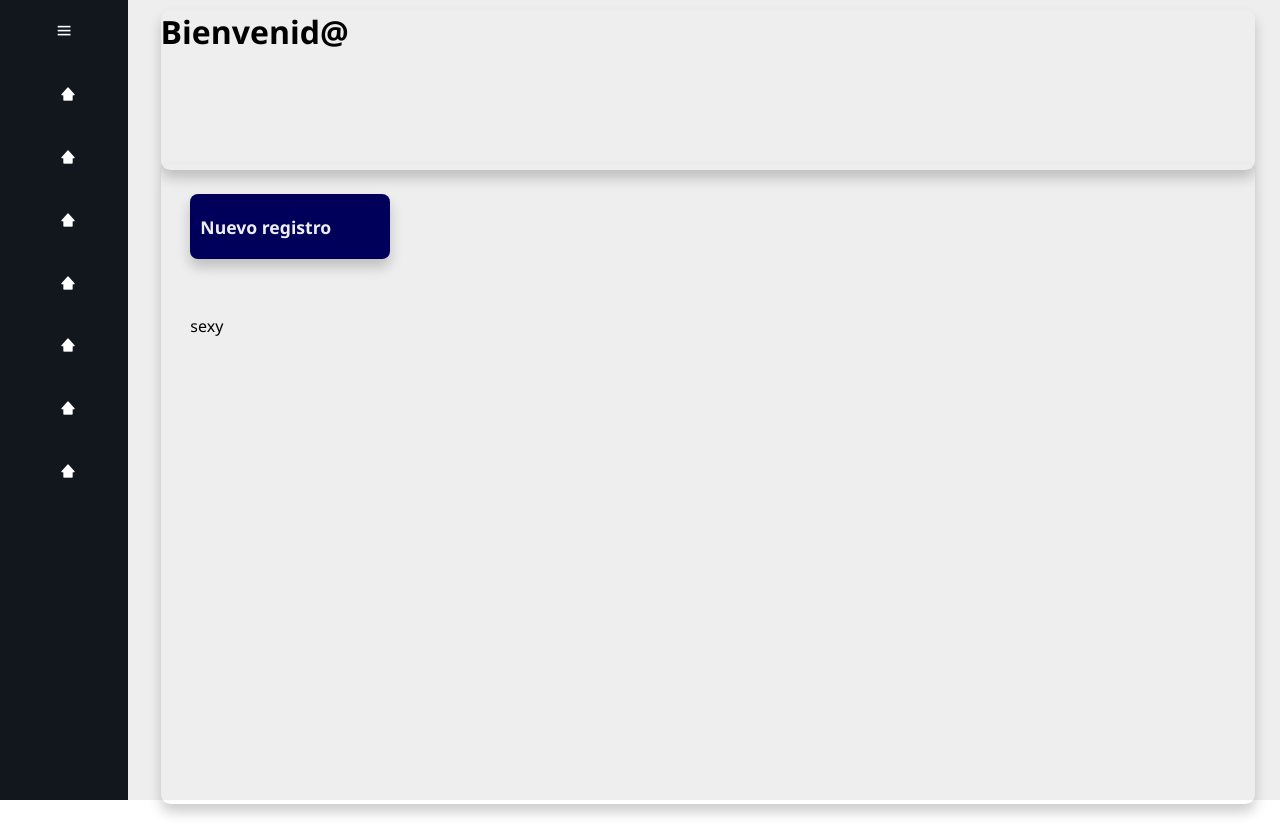
After one commit to WolfkarlX/AKLAS, a PHP site: page /admindashboard/admin_proveedores.php in a window 1280 px wide. The commit adds this page. Run offline with PHP 8.4, Linux system fonts and the light colour scheme.

Commit message:
proveedores y mas cosas

```diff
--- /dev/null
+++ b/admindashboard/admin_proveedores.php
@@ -0,0 +1,118 @@
+<!DOCTYPE html>
+<html lang="en">
+<head>
+<head>
+    <meta charset="UTF-8">
+    <meta name="viewport" content="width=device-width, initial-scale=1.0">
+    <title>Admin - Proveedores</title>
+    <link rel="stylesheet" href="../css/dashboard_admin.css">
+    <script src="loginscript.js" async></script>
+    <link rel="shortcut icon" type="image/x-icon" href="../img/favicon.ico.png">
+    <link href="https://fonts.googleapis.com/css2?family=Montserrat&display=swap" rel="stylesheet">
+    <link href='https://unpkg.com/boxicons@2.1.4/css/boxicons.min.css' rel="stylesheet">
+</head>
+</head>
+<body>
+    <div class="sidebar">
+        <div class="top">
+            <div class="logo">
+                <i class="bx bx-cross">AKLAS</i>
+            </div>
+            <i class="bx bx-menu" id="btn_menu"></i>
+        </div>
+        <ul>
+            <li>
+                <a href="#">
+                    <i class='bx bxs-home-alt-2'></i>
+                    <span class="nav-item">Home</span>
+                </a>
+                <span class="tooltip">Home</span>
+            </li>
+            <li>
+                <a href="#">
+                    <i class='bx bxs-home-alt-2'></i>
+                    <span class="nav-item">Categories</span>
+                </a>
+                <span class="tooltip">Categories</span>
+            </li>
+            <li>
+                <a href="#">
+                    <i class='bx bxs-home-alt-2'></i>
+                    <span class="nav-item">Products</span>
+                </a>
+                <span class="tooltip">Products</span>
+            </li>
+            <li>
+                <a href="#">
+                    <i class='bx bxs-home-alt-2'></i>
+                    <span class="nav-item">Tags</span>
+                </a>
+                <span class="tooltip">Tags</span>
+            </li>
+            <li>
+                <a href="#">
+                    <i class='bx bxs-home-alt-2'></i>
+                    <span class="nav-item">FAQs</span>
+                </a>
+                <span class="tooltip">FAQ</span>
+            </li>
+            <li>
+                <a href="#">
+                    <i class='bx bxs-home-alt-2'></i>
+                    <span class="nav-item">Suppliers</span>
+                </a>
+                <span class="tooltip">Suppliers</span>
+            </li>
+            <li>
+                <a href="#">
+                    <i class='bx bxs-home-alt-2'></i>
+                    <span class="nav-item">Log Out</span>
+                </a>
+                <span class="tooltip">Log Out</span>
+            </li>
+        </ul>
+    </div>
+    <div class="main-content">
+        <div class="arriba">
+            <h1>Bienvenid@ </h1>
+        </div>
+        <div class="abajo">
+            <div class="opciones">
+                <button onclick="showForm()" class="BotonRegistro">Nuevo registro</button>
+            </div>
+            <div class="tabla">
+                <p>sexy</p>
+            </div>
+        </div>
+    </div>
+    <div class="formulario">
+        <form class="formu" id="myForm" style="display: none;">
+            <h1>NUEVO PROVEEDOR</h1>
+            <fieldset>
+                <label for="first-name">Enter Your First Name:
+                    <input required id="first-name" type="text" name="first name"/></label>
+                <label for="last-name">Enter Your Last Name:
+                    <input required id="last-name" type="text" name="last name"/></label>
+                <label for="email">Enter Your Email:
+                    <input required id="email" type="email" name="e-mail"/></label>
+            </fieldset>
+            <input type="submit"  onclick="submitForm()" value="Registrar"/>
+            <button onclick="closeForm()" class="Cancelar">Cancelar Registro</button>
+        </form>
+    </div>
+</body>
+<script>
+    let btn_sidebar = document.querySelector('#btn_menu'); //Guarda una variable del boton del sidebar
+    let sidebar = document.querySelector('.sidebar'); //Guarda una variable del div sidebar completo
+
+    btn_sidebar.onclick = function () { //Funcion para abrir sidebar xD
+        sidebar.classList.toggle('active'); // C abre
+    };
+    function showForm() {
+      document.getElementById("myForm").style.display = "block";
+    }
+    function closeForm() {
+        document.getElementById("myForm").style.display = "none";
+    }
+</script>
+</html>
--- a/css/dashboard_admin.css
+++ b/css/dashboard_admin.css
@@ -5,7 +5,7 @@
   font-family: 'Segoe UI', Tahoma, Geneva, Verdana, sans-serif;
 }
 .sidebar {
-  position: absolute;
+  position: fixed;
   top: 0;
   left: 0;
   height: 100%;
@@ -32,9 +32,11 @@
   line-height: 50px;
   transform: translateX(-50%);
   cursor: pointer;
+  z-index: 2;
 }
 .sidebar.active #btn_menu {
   left: 90%;
+  z-index: 2;
 }
 .sidebar .top .logo {
   color: white;
@@ -160,6 +162,147 @@
   margin-bottom: 15px;
   margin-left: 125px;
 }
+.opciones {
+  /*background-color: red;*/
+  display: flex;
+  top: 0;
+  position: absolute;
+  right: 0;
+  height: 20%;
+  width: 95%;
+  margin-top: 10px;
+  margin-right: 25px;
+  margin-bottom: 15px;
+  margin-left: 125px;
+}
+.tabla {
+  /*background-color: yellowgreen;*/
+  display: flex;
+  width: 95%;
+  position: absolute;
+  height: 80%;
+  bottom: 0;
+  right: 0;
+  top: 8%;
+  margin-top: 100px;
+  margin-right: 25px;
+  margin-bottom: 15px;
+  margin-left: 125px;
+}
+.BotonRegistro {
+  width: 200px;
+  height: 65px;
+  padding: 10px;
+  position: absolute;
+  display: flex;
+  margin-top: 20px;
+  margin-bottom: 10px;
+  font-size: 1.1rem;
+  align-items: center;
+  background-color: rgb(0, 0, 90);
+  border-radius: 0.6rem;
+  box-shadow: 0 0.5rem 0.8rem rgba(0, 0, 0, 0.2);
+  min-width: 200px;
+  color: #eee;
+  border: none;
+  border-radius: 0.5rem;
+  font-weight: bold;
+  cursor: pointer;
+}
+
+.formulario {
+  z-index: 1;
+  padding: 20px;
+  position: relative;
+  display: block;
+}
+.formulario .formu {
+  z-index: 20;
+  width: 60vh;
+  left: 36%;
+  top: 220%;
+  max-width: 500px;
+  min-width: 300px;
+  margin: 0 auto;
+  padding-bottom: 2em;
+  background-color: rgb(7, 0, 56);
+  display: block;
+  position: absolute;
+  border-radius: 0.6rem;
+  box-shadow: 0 0.5rem 0.8rem rgba(0, 0, 0, 0.2);
+}
+.formulario .formu label {
+  display: block;
+  margin: 0.5rem 0;
+  color: white;
+  font-weight: bold;
+  text-align: center;
+}
+.formulario .formu fieldset {
+  border: none;
+  padding: 2rem 0;
+  border-bottom: 3px solid rgb(59, 59, 79);
+  display: block;
+  justify-content: center;
+}
+.formulario .formu fieldset:last-of-type {
+  border-bottom: none;
+}
+.formulario .formu input {
+  width: 80%;
+  margin-top: 10px;
+  margin-bottom: 0;
+  margin-right: 0;
+  margin-left: 10%;
+  display: block;
+  min-height: 2em;
+  color: #ffffff;
+  background-color: #0a0a23;
+  border: 1px solid #0a0a23;
+  border-bottom: #0a0a23;
+  border-radius: 0.2rem;
+}
+.formulario .formu button {
+  display: block;
+  width:50%;
+  margin-bottom: 2%;
+  margin: 1em auto;
+  height: 2em;
+  font-size: 1.1rem;
+  background-color: gray;
+  min-width: 200px;
+  color: #eee;
+  border: none;
+  border-radius: 0.5rem;
+  font-weight: bold;
+  cursor: pointer;
+}
+.formulario .formu h1 {
+  display: block;
+  margin: 0.5rem 0;
+  font-size: 2.1rem;
+  color: white;
+  min-width: 200px;
+  text-align: center;
+}
+.formulario .formu input[type="submit"] {
+  display: block;
+  width:60%;
+  margin: 1em auto;
+  height: 2em;
+  font-size: 1.1rem;
+  background-color: #0051ff;
+  min-width: 300px;
+  margin-bottom: 3%;
+  color: #eee;
+  border-radius: 0.5rem;
+  font-weight: bold;
+  cursor: pointer;
+}
+
+
+
+/*RESPONSIVE*/
 @media only screen and (max-width: 600px) {
   .sidebar.active .nav-item {
     opacity: 0;
@@ -180,7 +323,6 @@
     position: absolute;
     transform: translateX(0%);
   }
-
 }
 @media only screen and (max-width: 500px) {
   .sidebar{
```
